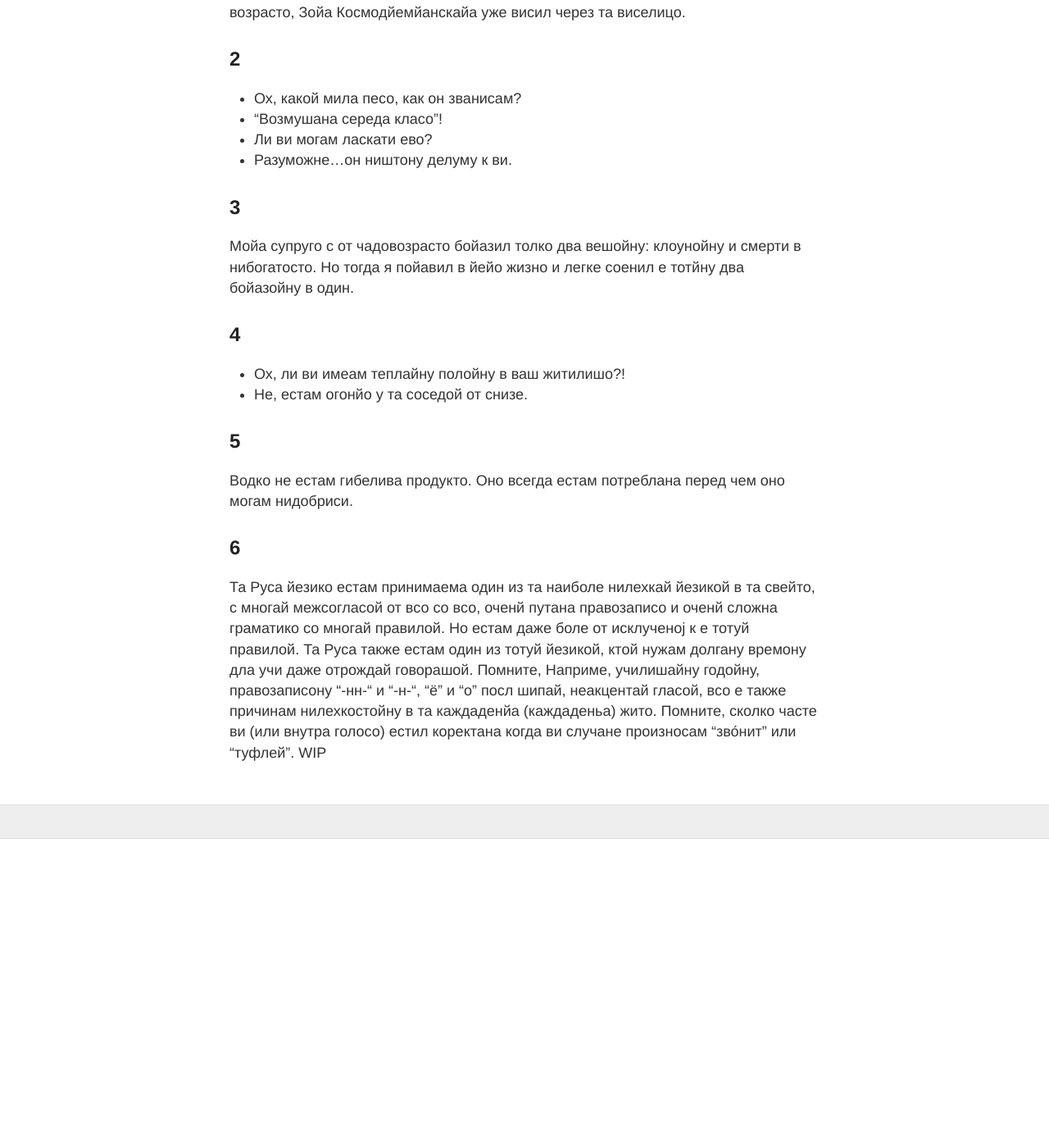
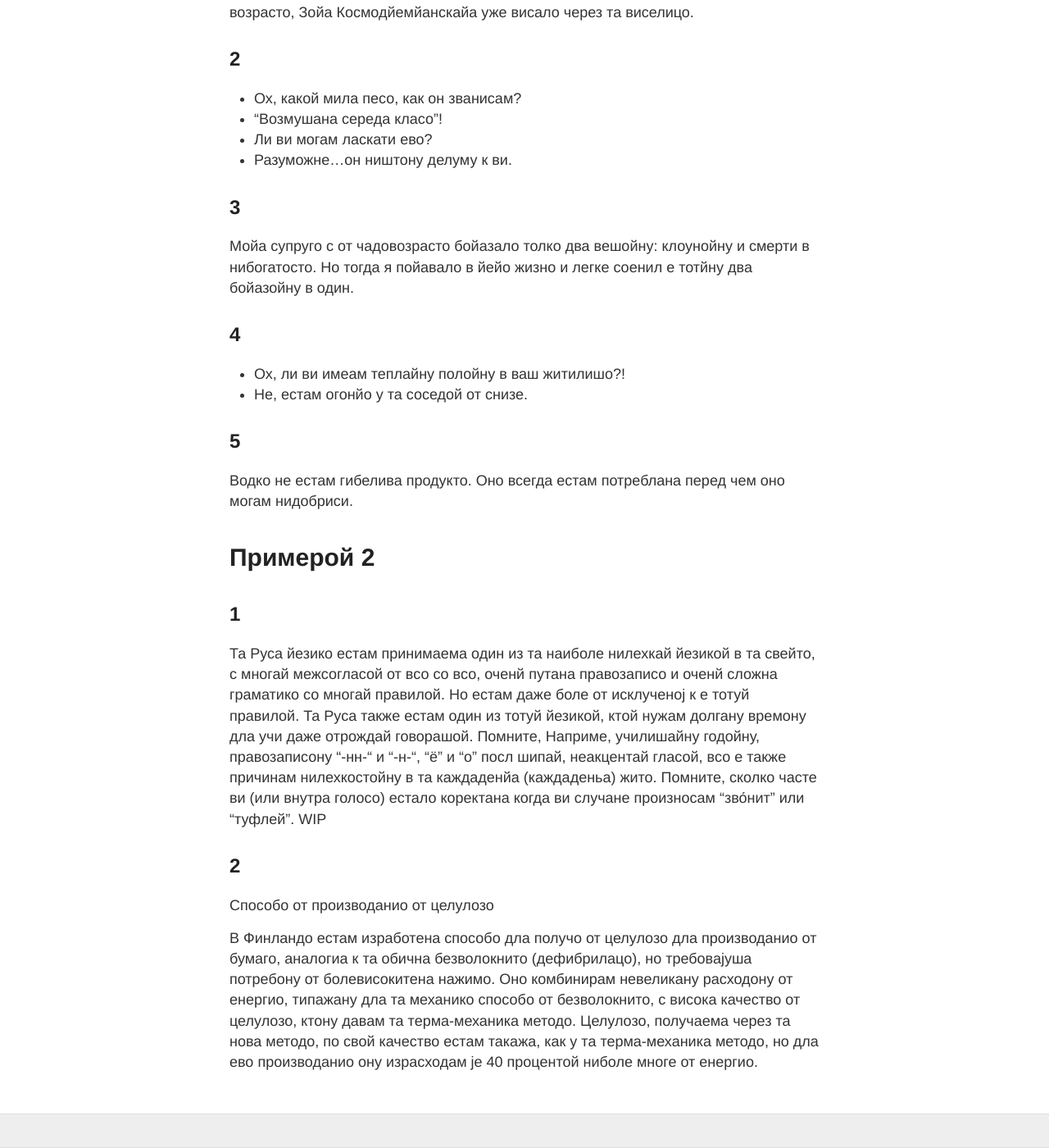
Before and after one commit to learnrusanto/learnrusanto.github.io, a Jekyll site: the page built from _posts/1990-01-02-primero.md, in a window 1280 px wide and 1400 px high, scrolled down 1129 px. Shown: the whole window at 82% size. Built offline with Jekyll 4.4.1, drawn with Linux system fonts in a browser that asks for light colours; before the commit the page ends 2152 px from its top, so only the background shows below that; some of the changed text lies outside the part shown.

Commit message:
+1 тескто и испр гл пр вр

```diff
--- a/_posts/1990-01-02-primero.md
+++ b/_posts/1990-01-02-primero.md
@@ -29,8 +29,8 @@ Wto estam Novorosiana? Novorosiana estam prosta nova versio ot ta rusia jeziko,
 
 ## 1
 
-Йа помнам, што йа имеил учителистону в та училишо, йейо звано естил Светлана Митрофановна, и так она мовил к йа та всону времо:
-"Ли ви не стидам? В ваш возрасто, Зойа Космодйемйанскайа уже висил через та виселицо.
+Йа помнам, што йа имеал учителистону в та училишо, йейо звано естало Светлана Митрофановна, и так она мовил к йа та всону времо:
+"Ли ви не стидам? В ваш возрасто, Зойа Космодйемйанскайа уже висало через та виселицо.
 
 ## 2
 
@@ -41,8 +41,8 @@ Wto estam Novorosiana? Novorosiana estam prosta nova versio ot ta rusia jeziko,
 
 ## 3
 
-Мойа супруго с от чадовозрасто бойазил толко два вешойну:
-клоунойну и смерти в нибогатосто. Но тогда я пойавил в йейо жизно и легке соенил е тотйну два бойазойну в один.
+Мойа супруго с от чадовозрасто бойазало толко два вешойну:
+клоунойну и смерти в нибогатосто. Но тогда я пойавало в йейо жизно и легке соенил е тотйну два бойазойну в один.
 
 ## 4
 
@@ -53,6 +53,14 @@ Wto estam Novorosiana? Novorosiana estam prosta nova versio ot ta rusia jeziko,
 
 Водко не естам гибелива продукто. Оно всегда естам потреблана перед чем оно могам нидобриси.
 
-## 6
+# Примерой 2
+## 1
 
-Та Руса йезико естам принимаема один из та наиболе нилехкай йезикой в та свейто, с многай межсогласой от всо со всо, оченй путана правозаписо и оченй сложна граматико со многай правилой. Но естам даже боле от исклученој к е тотуй правилой. Та Руса также естам один из тотуй йезикой, ктой нужам долгану времону дла учи даже отрождай говорашой. Помните, Наприме, училишайну годойну, правозаписону "-нн-" и "-н-", "ё" и "о" посл шипай, неакцентай гласой, всо е также причинам нилехкостойну в та каждаденйа (каждаденьа) жито. Помните, сколко часте ви (или внутра голосо) естил коректана когда ви случане произносам "зво́нит" или "туфлей". WIP
+Та Руса йезико естам принимаема один из та наиболе нилехкай йезикой в та свейто, с многай межсогласой от всо со всо, оченй путана правозаписо и оченй сложна граматико со многай правилой. Но естам даже боле от исклученој к е тотуй правилой. Та Руса также естам один из тотуй йезикой, ктой нужам долгану времону дла учи даже отрождай говорашой. Помните, Наприме, училишайну годойну, правозаписону "-нн-" и "-н-", "ё" и "о" посл шипай, неакцентай гласой, всо е также причинам нилехкостойну в та каждаденйа (каждаденьа) жито. Помните, сколко часте ви (или внутра голосо) естало коректана когда ви случане произносам "зво́нит" или "туфлей". WIP
+
+## 2
+
+Способо от производанио от целулозо
+
+В Финландо естам изработена способо дла получо от целулозо дла производанио от бумаго, аналогиа к та обична безволокнито (дефибрилацо), но требовајуша потребону от болевисокитена нажимо. Оно комбинирам невеликану расходону от енергио, типажану дла та механико способо от безволокнито, с висока качество от целулозо, ктону давам та терма-механика методо.
+Целулозо, получаема через та нова методо, по свой качество естам такажа, как у та терма-механика методо, но дла ево производанио ону израсходам je 40 процентой ниболе многе от енергио.
```
Also changed, not shown: _posts/1970-01-01-Gramatiko.md (+1 -1 lines), _posts/1970-01-04-sojuzoj.md (+2 -1 lines).
